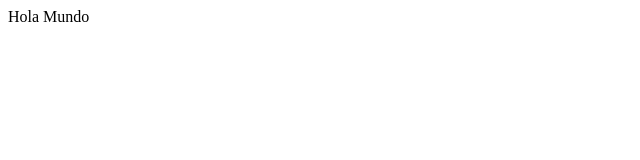
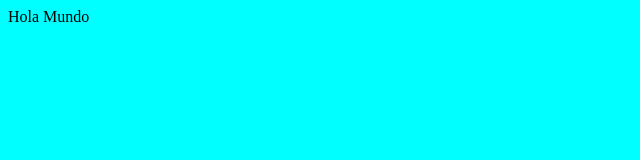
Before and after one commit to developer023/portafo, a plain HTML site: page index.html in a window 1280 px wide. Shown: the whole page, without its empty margins (0-640 px from the left). Drawn offline with Linux system fonts and the light colour scheme; files that its build step writes are made by us from their sources.

Commit message:
Update index.html

```diff
--- a/index.html
+++ b/index.html
@@ -4,6 +4,7 @@
     <meta charset="UTF-8">
     <meta name="viewport" content="width=device-width, initial-scale=1.0">
     <title>Document</title>
+      <link rel="stylesheet" href="Portafolio/style.css">
 </head>
 <body>
     <h> Hola Mundo </h>
```
